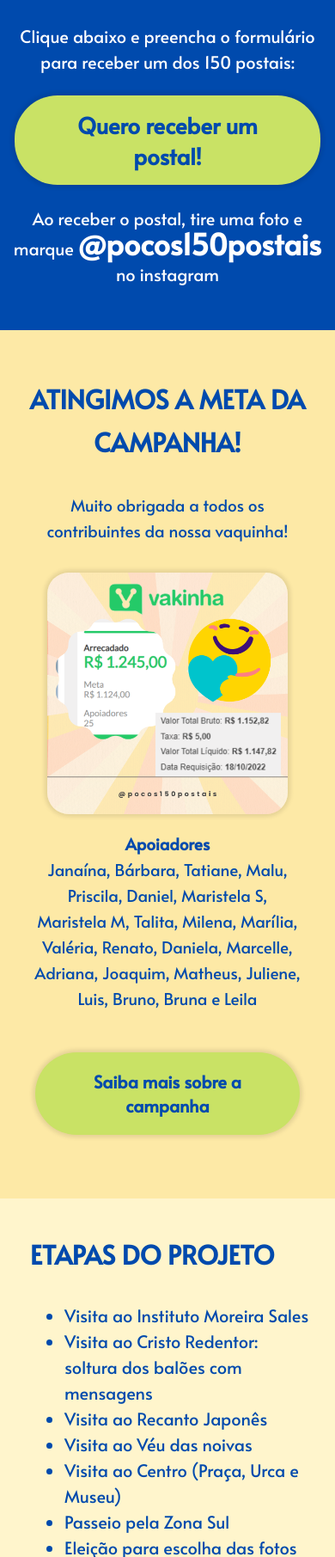
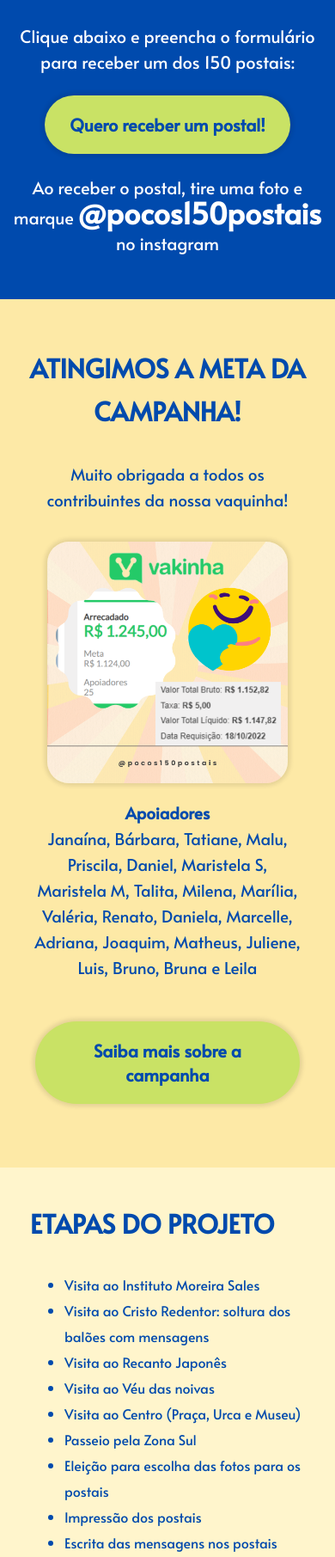
Before and after one commit to mimaganin/pocos150postais, a plain HTML site: page index.html in a window 390 px wide. Shown: the part 2488-4299 px from the top of the page at 86% size. Drawn offline with Linux system fonts and the light colour scheme.

Commit message:
btn, text size and cursor-pointer fix

```diff
--- a/mobile.css
+++ b/mobile.css
@@ -80,7 +80,7 @@ img.projeto-mobile-img {
 }
 
 .etapas-text li {
-    font-size: 20px;
+    font-size: 16px;
     line-height: 30px;
 }
 
@@ -155,6 +155,11 @@ button {
     padding: 20px 29px;
 }
 
+.btn-form {
+    font-size: 20px;
+    padding: 20px 29px;
+}
+
 .button-vakinha-link {
     display: flex;
     justify-content: center;
--- a/style.css
+++ b/style.css
@@ -371,6 +371,7 @@ button.btn-form {
  .instagram {
     display: flex;
     gap: 8px;
+    cursor: pointer;
  }
 
  .instagram img {
```
